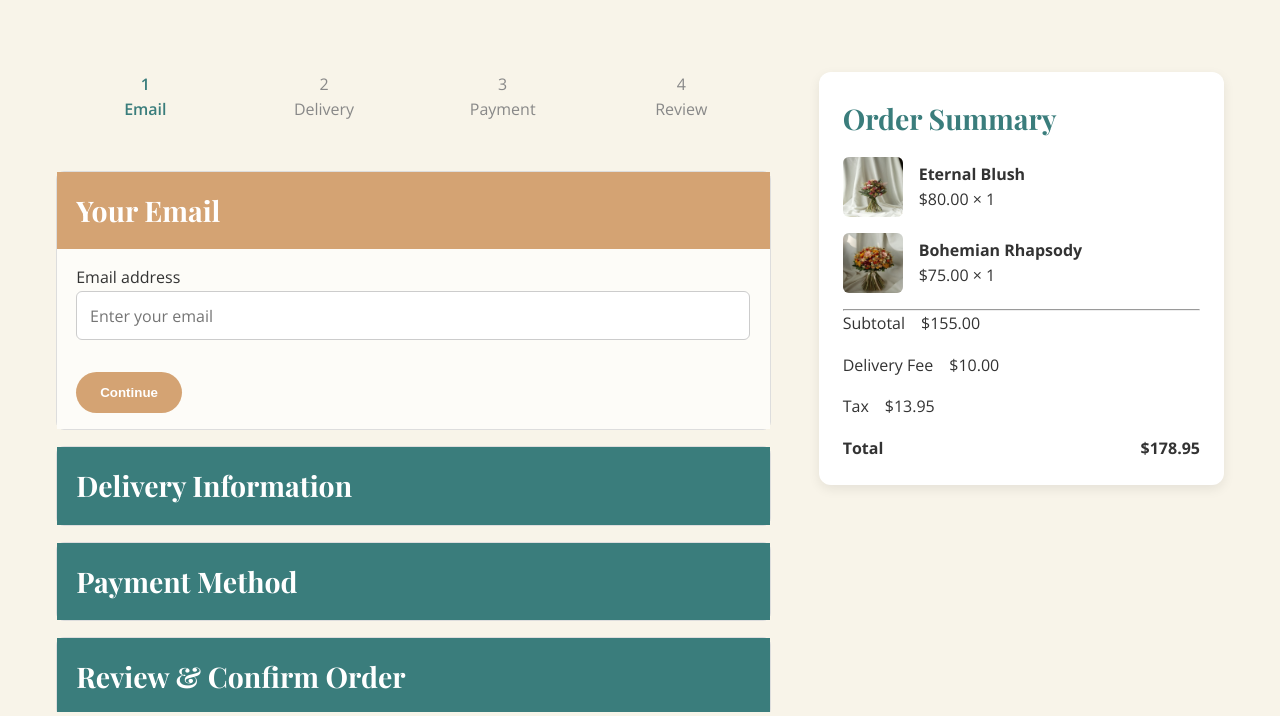
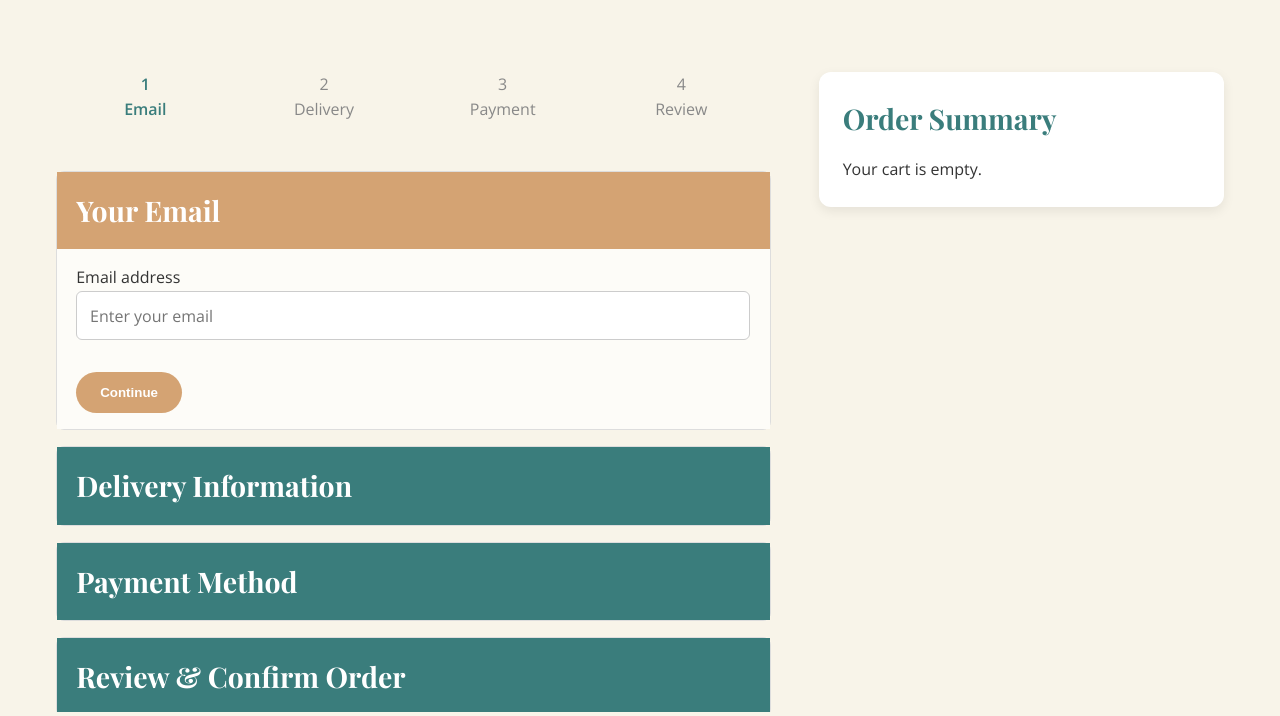
Before and after one commit to Malavika-5/Flower-shop-landing-page, a Flask app: page /order in a window 1280 px wide. Shown: the part 110-826 px from the top of the page. Run offline with Flask 3, Linux system fonts and the light colour scheme.

Commit message:
Update order.html

```diff
--- a/templates/order.html
+++ b/templates/order.html
@@ -148,44 +148,37 @@
             <!-- RIGHT SIDE - Order Summary -->
             <div class="order-summary">
                 <h3>Order Summary</h3>
-
+                {% if cart_items %}
+                {% for item in cart_items %}
                 <div class="summary-item">
-                    <img src="{{ url_for('static', filename='images/f1.jpeg') }}" alt="Eternal Blush">
+                    <img src="{{ url_for('static', filename='images/' ~ item.image) }}" alt="{{ item.name }}"
+                        width="60">
                     <div>
-                        <p><strong>Eternal Blush</strong></p>
-                        <p>$80.00 × 1</p>
+                        <p><strong>{{ item.name }}</strong></p>
+                        <p>${{ item.price }} × {{ item.qty }}</p>
                     </div>
                 </div>
-
-                <div class="summary-item">
-                    <img src="{{ url_for('static', filename='images/f2.jpeg') }}" alt="Bohemian Rhapsody">
-                    <div>
-                        <p><strong>Bohemian Rhapsody</strong></p>
-                        <p>$75.00 × 1</p>
-                    </div>
-                </div>
-
+                {% endfor %}
                 <hr>
-
                 <div class="summary-item">
                     <div>Subtotal</div>
-                    <div>$155.00</div>
+                    <div>${{ '%.2f'|format(subtotal) }}</div>
                 </div>
-
                 <div class="summary-item">
                     <div>Delivery Fee</div>
-                    <div>$10.00</div>
+                    <div>${{ '%.2f'|format(delivery_fee) }}</div>
                 </div>
-
                 <div class="summary-item">
                     <div>Tax</div>
-                    <div>$13.95</div>
+                    <div>${{ '%.2f'|format(tax) }}</div>
                 </div>
-
                 <div class="summary-total">
                     <div>Total</div>
-                    <div>$178.95</div>
+                    <div>${{ '%.2f'|format(total) }}</div>
                 </div>
+                {% else %}
+                <p>Your cart is empty.</p>
+                {% endif %}
             </div>
         </div>
     </section>
@@ -268,7 +261,7 @@
 
             fetch("/order", {
                 method: "POST",
-                headers: {"Content-Type": "application/json"},
+                headers: { "Content-Type": "application/json" },
                 body: JSON.stringify(orderData)
             })
                 .then(response => response.json())
```
Lines whose indentation alone changed are shown as unchanged.
